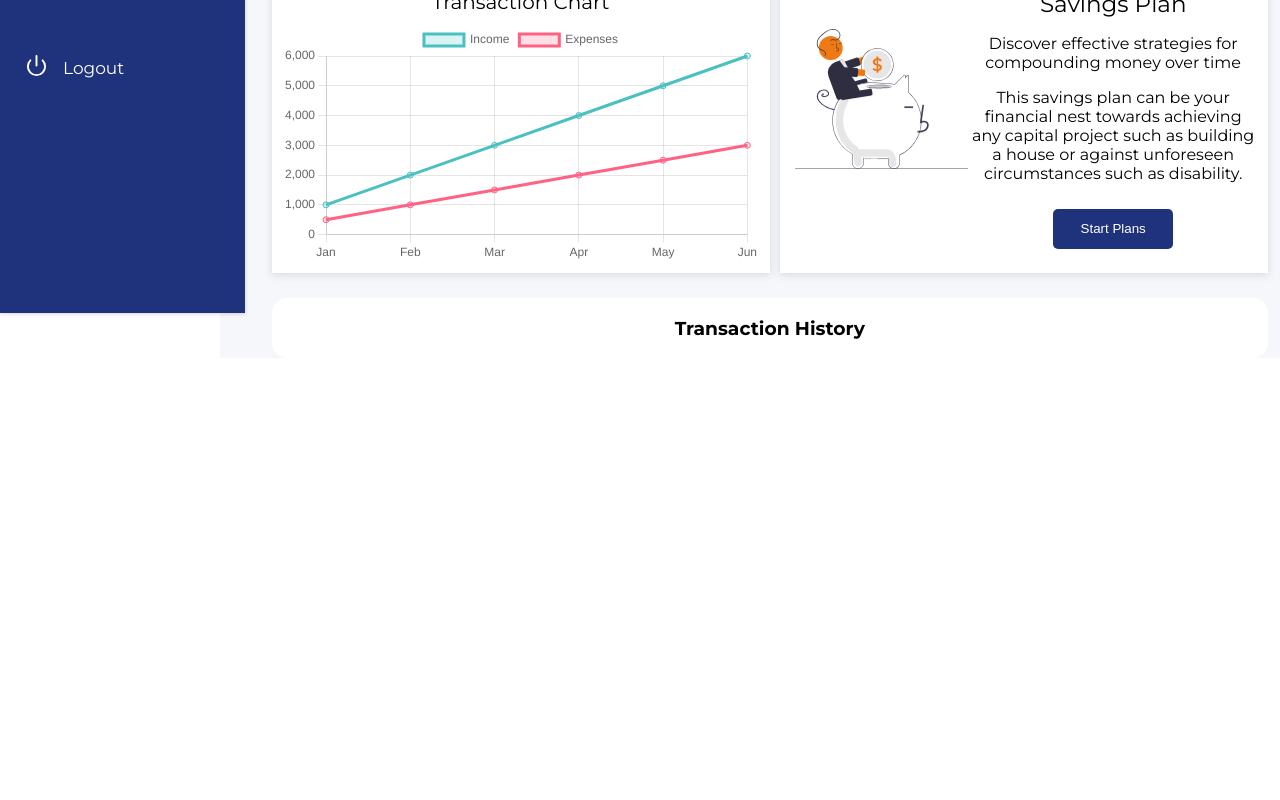
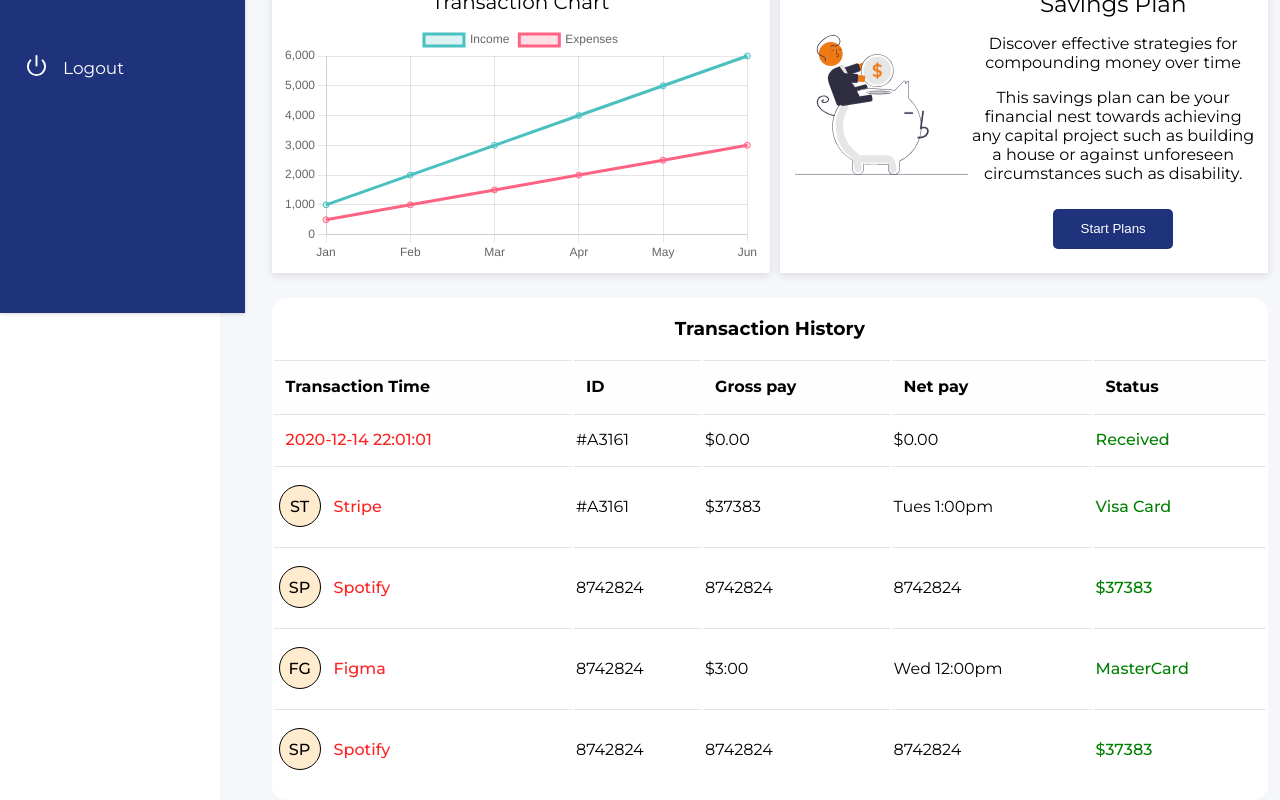
Before and after one commit to OgbuEsther/Easy_HR_FE2, a React (Create React App) app: page /staffdashboard in a window 1280 px wide. Shown: the part 487-1287 px from the top of the page. Before the commit the page ends 845 px from the top, so only its background shows below. Built offline with nearby package versions, Linux system fonts and the light colour scheme.

Commit message:
transaction

```diff
--- a/src/pages/StaffTransaction/StaffTransactionhome.tsx
+++ b/src/pages/StaffTransaction/StaffTransactionhome.tsx
@@ -4,12 +4,269 @@ import styled from 'styled-components'
 const StaffTransactionhome = () => {
   return (
       <Container>
-          <Top><h3>Transaction History</h3></Top>
+      <Top><h3>Transaction History</h3></Top>
+
+      <Table>
+            <table>
+              <tr>
+                <th>Transaction Time</th>
+                <th>ID</th>
+                <th>Gross pay</th>
+                <th>Net pay</th>
+                <th>Status</th>
+              </tr>
+
+
+              <tr>
+              <td>
+                <CirleHold>
+                  <Name>
+                    2020-12-14 22:01:01
+                  </Name>
+                </CirleHold>
+              </td>
+              <td>
+                <Id>
+                  #A3161
+               </Id>
+              </td>
+              <td>
+                <Amount>
+                  $0.00
+               </Amount>
+              </td>
+              <td>
+                <Dat>
+                  $0.00
+               </Dat>
+              </td>
+              <td>
+                <Account>
+                  Received
+               </Account>
+              </td>
+            </tr>
+
+              <tr>
+              <td>
+                <CirleHold>
+                  <Circ>
+                    ST
+                  </Circ>
+                  <Name>
+                 Stripe
+                  </Name>
+                </CirleHold>
+              </td>
+              <td>
+                <Id>
+                  #A3161
+               </Id>
+              </td>
+              <td>
+                <Amount>
+                  $37383
+               </Amount>
+              </td>
+              <td>
+                <Dat>
+                  Tues 1:00pm
+               </Dat>
+              </td>
+              <td>
+                <Account>
+                  Visa Card
+               </Account>
+              </td>
+            </tr>
+
+            <tr>
+          <td>
+          <CirleHold>
+                  <Circ>
+                    SP
+                  </Circ>
+                  <Name>
+                   Spotify
+                  </Name>
+                </CirleHold>
+          </td>
+          <td>
+            <Id>
+              8742824
+            </Id>
+          </td>
+          <td>
+            <Amount>
+              8742824
+            </Amount>
+          </td>
+          <td>
+            <Dat>
+              8742824
+            </Dat>
+          </td>
+          <td>
+                <Account>
+                  $37383
+               </Account>
+              </td>
+            </tr>
+
+            <tr>
+          <td>
+          <CirleHold>
+                  <Circ>
+                    FG
+                  </Circ>
+                  <Name>
+                    Figma
+                  </Name>
+                </CirleHold>
+          </td>
+          <td>
+            <Id>
+              8742824
+            </Id>
+          </td>
+          <td>
+            <Amount>
+              $3:00
+            </Amount>
+          </td>
+          <td>
+            <Dat>
+            Wed 12:00pm
+            </Dat>
+          </td>
+          <td>
+                <Account>
+                  MasterCard
+               </Account>
+              </td>
+            </tr>
+
+            <tr>
+          <td>
+          <CirleHold>
+                  <Circ>
+                    SP
+                  </Circ>
+                  <Name>
+                   Spotify
+                  </Name>
+                </CirleHold>
+          </td>
+          <td>
+            <Id>
+              8742824
+            </Id>
+          </td>
+          <td>
+            <Amount>
+              8742824
+            </Amount>
+          </td>
+          <td>
+            <Dat>
+              8742824
+            </Dat>
+          </td>
+          <td>
+                <Account>
+                  $37383
+               </Account>
+              </td>
+            </tr>
+
+            </table>
+
+
+          </Table>
     </Container>
   )
 }
 
 export default StaffTransactionhome
+
+const Account = styled.div`
+font-weight: 500;
+color: green;
+`
+const Dat = styled.div`
+font-weight: 70px;
+`
+const Amount = styled.div`
+font-weight: 70px;
+`
+const Id = styled.div`
+font-weight: 70px;
+`
+
+const Name = styled.div`
+display: flex;
+margin-left: 10px;
+/* width: 150px; */
+font-weight: 500;
+font-size: 16px;
+color: #ff2222;
+`
+
+const Circ = styled.div`
+width: 40px;
+height: 40px;
+margin: 3px;
+font-size: 16px;
+display: flex;
+justify-content: center;
+align-items: center;
+overflow: hidden;
+font-weight: 500;
+color: black;
+background-color: blanchedalmond;
+border: 1px solid black;
+border-radius: 50px;
+`
+
+const CirleHold = styled.div`
+display: flex;
+align-items: center;
+border-radius: 50px;
+`
+
+const Table = styled.div`
+display: flex;
+width: 100%;
+flex-direction: column;
+overflow-x: hidden;
+/* overflow-x: scroll; */
+margin-bottom: 10px;
+
+table{
+  width: 100%;
+  background-color: red;
+}
+
+table,
+th,
+tr:nth-child(even){
+  background-color: #fff;
+}
+
+th,td{
+  padding: 15px 2px;
+  text-align: left;
+  border-top: 1px solid #e2e5e8;
+}
+th{
+  border-top: 1px solid #e2e5e8;
+  background-color: #fefefe;
+  padding: 1rem 0.75rem;
+
+}
+
+
+`
 
 const Top = styled.div`
     h3{
```
